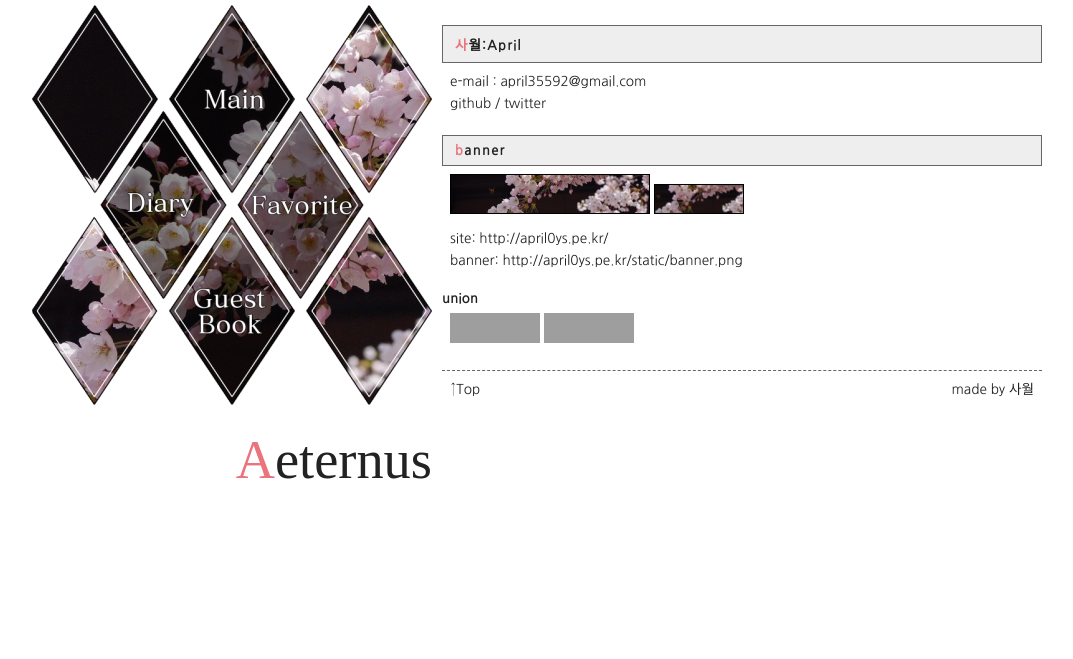
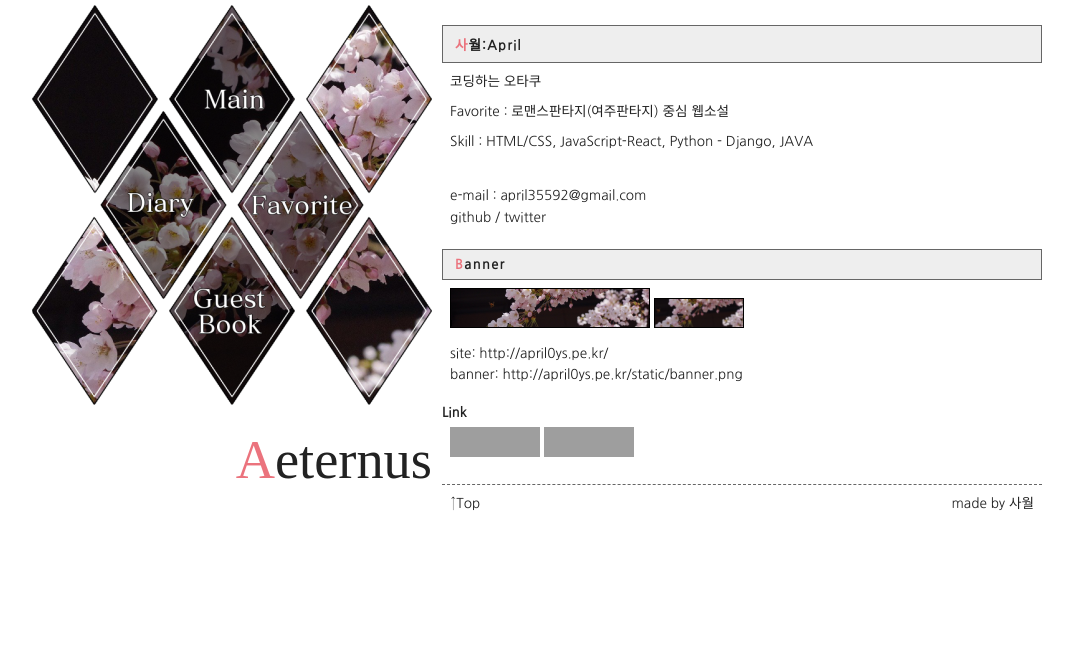
Before and after one commit to april35592/aeternus, a Django app: page / in a window 1280 px wide. Shown: the top 659 px of the page, without its empty margins (103-1176 px from the left). Run offline with Django 3.2, Linux system fonts and the light colour scheme; some libraries are stand-ins or nearby versions; grey boxes are pictures that could not be loaded.

Commit message:
Update main.html

```diff
--- a/templates/main.html
+++ b/templates/main.html
@@ -3,6 +3,10 @@
 {% block content %}
 
 <h2>사월:April</h2>
+<p>코딩하는 오타쿠</p>
+<p>Favorite : 로맨스판타지(여주판타지) 중심 웹소설</p>
+<p>Skill : HTML/CSS, JavaScript-React, Python - Django, JAVA</p>
+<br>
 <p>
   e-mail : april35592@gmail.com<br>
   <a href="https://github.com/april35592" target="_blank">github</a>
@@ -10,7 +14,7 @@
   <a href="https://twitter.com/niv_nip" target="_blank">twitter</a>
 </p>
 
-<h2>banner</h2>
+<h2>Banner</h2>
 <p>
   <img src="{% static 'banner.png' %}" width="200" height="40" alt="banner1"/>
   <img src="{% static 'banner_.png' %}" width="90" height="30" alt="banner2"/>
@@ -20,7 +24,7 @@
   banner: http://april0ys.pe.kr/static/banner.png
 </p>
 
-<h4>union</h4>
+<h4>Link</h4>
 <p>
   <a href="http://homeunion.dothome.co.kr/" target="_blank">
     <img src="http://homeunion.dothome.co.kr/bn1.gif" width="90" height="30" alt="home union"/>
```
